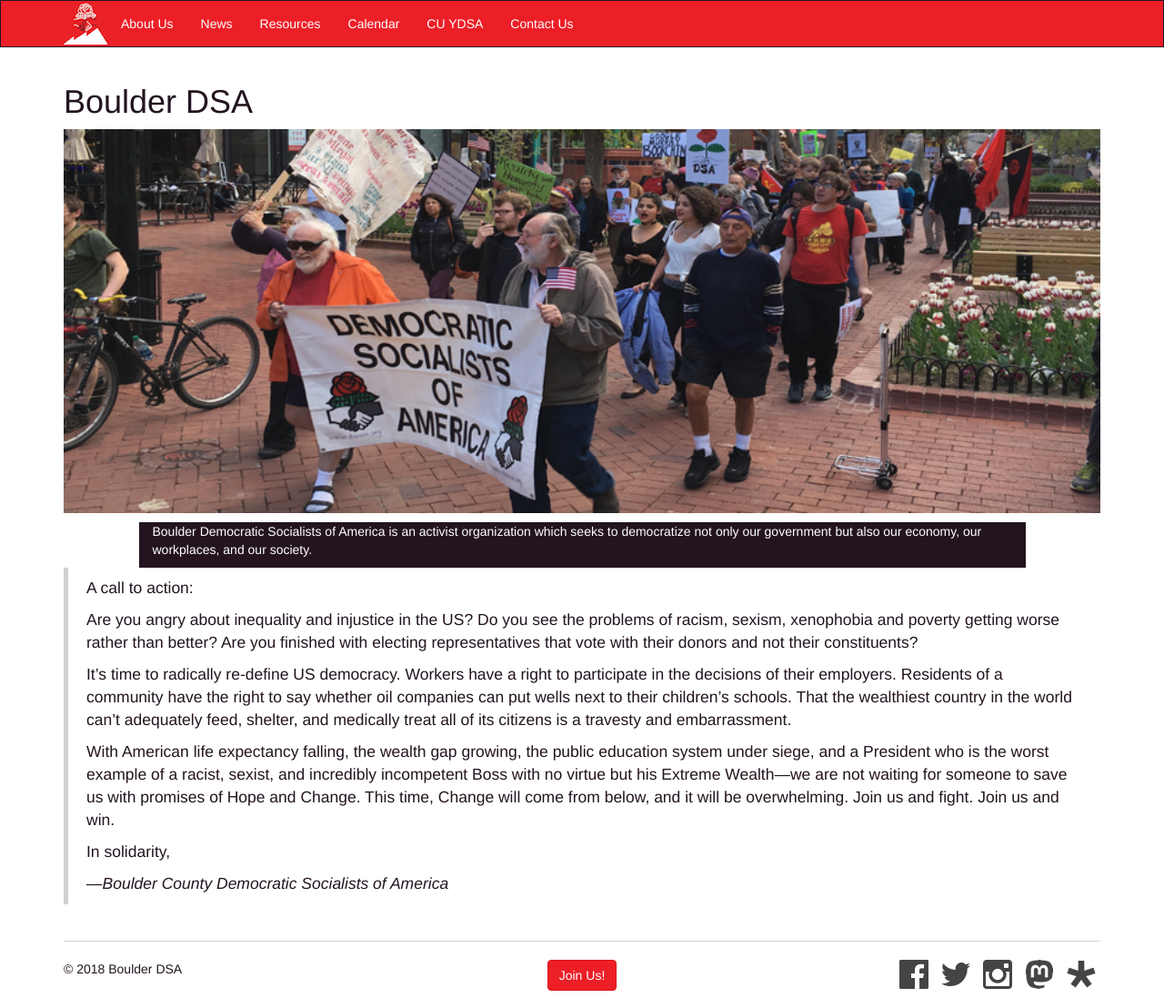
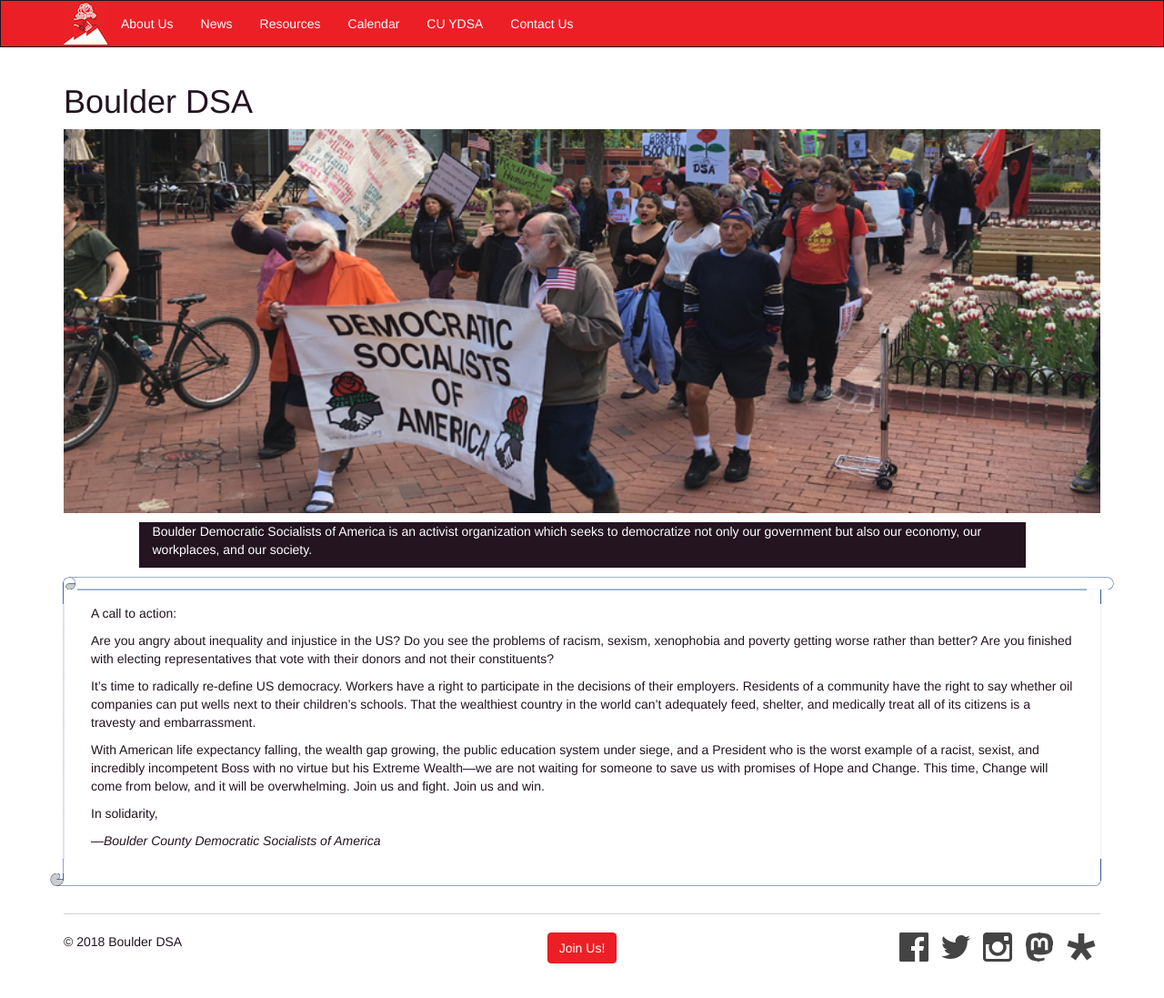
Before and after one commit to boulderdsa/boulderdsa.github.io, a Jekyll site: the page built from index.md, in a window 1280 px wide. Shown: the whole page at 91% size. Built offline with Jekyll 4.4.1, drawn with Linux system fonts in a browser that asks for light colours; after the commit the page ends 1067 px from its top, so only the background shows below that.

Commit message:
Put the CTA in a scroll

```diff
--- a/css/main.scss
+++ b/css/main.scss
@@ -8,3 +8,9 @@
   background: $gray-base;
   color: #fff;
 }
+
+.scroll {
+  border: 30px double black;
+  margin: 10px 0px;
+  border-image: url('/images/scroll.png') 49% repeat;
+}
--- a/index.md
+++ b/index.md
@@ -10,19 +10,19 @@ title: Boulder DSA
 Boulder Democratic Socialists of America is an activist organization which seeks to democratize not only our government but also our economy, our workplaces, and our society.
 
 </div>
-<div markdown="1" class="col-md-12">
+<div markdown="1" class="col-md-12 scroll">
 
-> A call to action:
->
-> Are you angry about inequality and injustice in the US? Do you see the problems of racism, sexism, xenophobia and poverty getting worse rather than better? Are you finished with electing representatives that vote with their donors and not their constituents?
->
-> It’s time to radically re-define US democracy. Workers have a right to participate in the decisions of their employers. Residents of a community have the right to say whether oil companies can put wells next to their children’s schools. That the wealthiest country in the world can’t adequately feed, shelter, and medically treat all of its citizens is a travesty and embarrassment.
->
-> With American life expectancy falling, the wealth gap growing, the public education system under siege, and a President who is the worst example of a racist, sexist, and incredibly incompetent Boss with no virtue but his Extreme Wealth—we are not waiting for someone to save us with promises of Hope and Change. This time, Change will come from below, and it will be overwhelming. Join us and fight. Join us and win.
->
-> In solidarity,
->
-> _—Boulder County Democratic Socialists of America_
+A call to action:
+
+Are you angry about inequality and injustice in the US? Do you see the problems of racism, sexism, xenophobia and poverty getting worse rather than better? Are you finished with electing representatives that vote with their donors and not their constituents?
+
+It’s time to radically re-define US democracy. Workers have a right to participate in the decisions of their employers. Residents of a community have the right to say whether oil companies can put wells next to their children’s schools. That the wealthiest country in the world can’t adequately feed, shelter, and medically treat all of its citizens is a travesty and embarrassment.
+
+With American life expectancy falling, the wealth gap growing, the public education system under siege, and a President who is the worst example of a racist, sexist, and incredibly incompetent Boss with no virtue but his Extreme Wealth—we are not waiting for someone to save us with promises of Hope and Change. This time, Change will come from below, and it will be overwhelming. Join us and fight. Join us and win.
+
+In solidarity,
+
+_—Boulder County Democratic Socialists of America_
 
 </div>
 </div>
```
Also changed, not shown: images/scroll.png (added).
